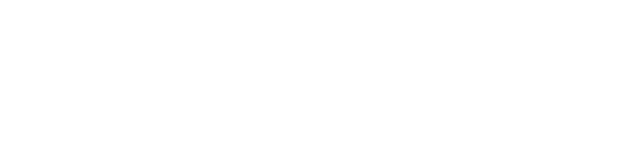
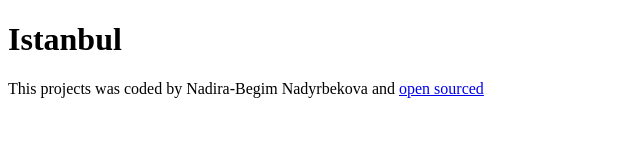
Before and after one commit to nathanbhend-source/Istanbul, a plain HTML site: page index.html in a window 1280 px wide. Shown: the whole page, without its empty margins (0-640 px from the left). Drawn offline with Linux system fonts and the light colour scheme.

Commit message:
Added footer

```diff
--- a/index.html
+++ b/index.html
@@ -11,5 +11,13 @@
       rel="stylesheet"
     />
   </head>
-  <body></body>
+  <body>
+    <h1>Istanbul</h1>
+    <footer>
+      This projects was coded by Nadira-Begim Nadyrbekova and
+      <a href="https://github.com/Nadi2894/Istanbul" target="_blank"
+        >open sourced</a
+      >
+    </footer>
+  </body>
 </html>
```
Also changed, not shown: 1 other file.
